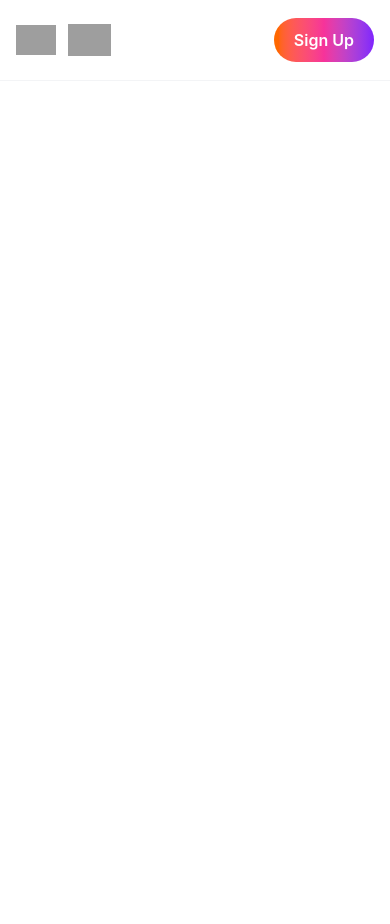
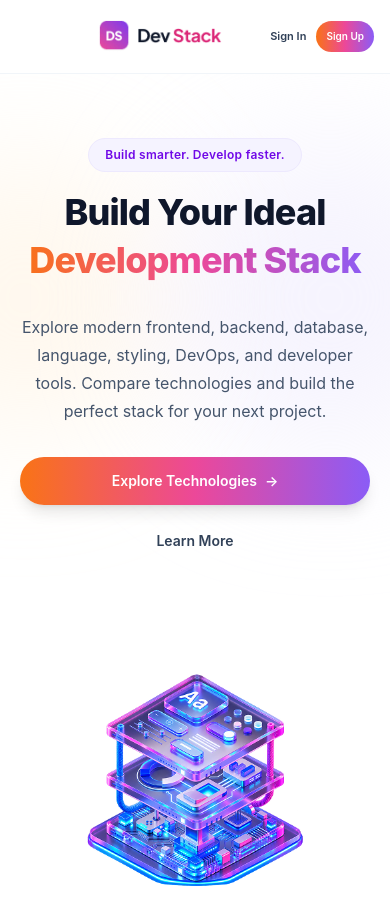
Before and after one commit to Istiak0614/dev-stack, a React (Vite) app: page / in a window 390 px wide. Shown: the top 924 px of the page. Before the commit the page ends 844 px from the top, so only its background shows below. Built offline with nearby package versions, Linux system fonts and the light colour scheme; grey boxes are pictures that could not be loaded.

Commit message:
Added Hero Section

```diff
--- a/package.json
+++ b/package.json
@@ -10,6 +10,7 @@
     "preview": "vite preview"
   },
   "dependencies": {
+    "@fortawesome/fontawesome-free": "^7.3.1",
     "@tailwindcss/vite": "^4.3.3",
     "react": "^19.2.8",
     "react-dom": "^19.2.8",
--- a/src/App.tsx
+++ b/src/App.tsx
@@ -1,3 +1,4 @@
+import Hero from "./components/Hero";
 import Navbar from "./components/Navbar";
 
 function App() {
@@ -5,6 +6,7 @@ function App() {
   return (
     <>
        <Navbar />
+       <Hero />
     </>
   )
 }
--- a/src/components/Hero.tsx
+++ b/src/components/Hero.tsx
@@ -0,0 +1,68 @@
+import bannerStack from "../assets/banner-stack.png";
+
+const Hero = () => {
+  return (
+    <section
+      id="home"
+      className="relative overflow-hidden bg-white"
+    >
+      {/* Background Decoration */}
+      <div className="pointer-events-none absolute left-[-120px] top-20 h-72 w-72 rounded-full bg-orange-100/40 blur-3xl" />
+
+      <div className="pointer-events-none absolute right-[-100px] top-16 h-80 w-80 rounded-full bg-violet-100/50 blur-3xl" />
+
+      <div className="relative mx-auto flex max-w-7xl flex-col items-center gap-10 px-5 py-16 sm:px-6 md:py-20 lg:min-h-[580px] lg:flex-row lg:justify-between lg:gap-14 lg:py-20">
+        {/* Left Content */}
+        <div className="w-full text-center lg:w-[55%] lg:text-left">
+          <div className="mb-5 inline-flex rounded-full border border-violet-100 bg-violet-50 px-4 py-2">
+            <span className="text-xs font-semibold tracking-wide text-violet-700 sm:text-sm">
+              Build smarter. Develop faster.
+            </span>
+          </div>
+
+          <h1 className="mx-auto max-w-3xl text-4xl font-extrabold leading-[1.12] tracking-tight text-slate-900 sm:text-5xl md:text-6xl lg:mx-0">
+            Build Your Ideal
+            <span className="text-brand-gradient mt-2 block pb-2">
+              Development Stack
+            </span>
+          </h1>
+
+          <p className="mx-auto mt-6 max-w-2xl text-base leading-7 text-slate-600 sm:text-lg sm:leading-8 lg:mx-0">
+            Explore modern frontend, backend, database, language,
+            styling, DevOps, and developer tools. Compare technologies
+            and build the perfect stack for your next project.
+          </p>
+
+          <div className="mt-8 flex flex-col justify-center gap-3 sm:flex-row lg:justify-start">
+            <a
+              href="#technologies"
+              className="brand-gradient inline-flex min-h-12 items-center justify-center rounded-full px-7 py-3 text-sm font-semibold text-white shadow-lg transition duration-300 hover:-translate-y-0.5 hover:shadow-xl sm:text-base"
+            >
+              Explore Technologies
+              <span className="ml-2" aria-hidden="true">
+                →
+              </span>
+            </a>
+
+            <a
+              href="#about"
+              className="brand-border inline-flex min-h-12 items-center justify-center rounded-full px-7 py-3 text-sm font-semibold text-slate-700 transition duration-300 hover:bg-slate-50 sm:text-base"
+            >
+              Learn More
+            </a>
+          </div>
+        </div>
+
+        <div className="flex w-full items-center justify-center lg:w-[45%] lg:justify-end">
+          <img
+            src={bannerStack}
+            alt="Development technology stack"
+            className="w-full max-w-[430px] object-contain sm:max-w-[500px] lg:max-w-[530px]"
+          />
+        </div>
+      </div>
+    </section>
+  );
+};
+
+export default Hero;
--- a/src/components/Navbar.tsx
+++ b/src/components/Navbar.tsx
@@ -1,98 +1,178 @@
+import { useState } from "react";
+import logoText from "../assets/logo-text.png";
+
 const Navbar = () => {
+  const [menuOpen, setMenuOpen] = useState<boolean>(false);
+
+  const closeMenu = () => {
+    setMenuOpen(false);
+  };
+
   return (
-    <nav className="sticky top-0 z-50 w-full bg-white border-b border-gray-100">
-      <div className="max-w-[1280px] mx-auto px-4 sm:px-6 lg:px-8">
-        <div className="h-20 flex items-center justify-between">
-
-          <div className="flex items-center gap-3">
-            <div className="w-10 h-10 flex items-center justify-center">
-              <img
-                src="./assets/banner-stack.png"
-                alt="Dev Stack Logo"
-                className="w-full h-full object-contain"
-              />
-            </div>
-
-            <div className="h-8 flex items-center">
-              {
-              <img
-                src="./assets/logo-text.png"
-                alt="Dev Stack"
-                className="h-full w-auto object-contain"
-              />
-              }
-            </div>
-
-          </div>
-          <div className="hidden md:flex items-center gap-8">
-
+    <header className="sticky top-0 z-50 w-full border-b border-slate-100 bg-white/95 backdrop-blur-md">
+      {/* Desktop Navbar */}
+      <div className="mx-auto hidden h-20 max-w-7xl items-center justify-between px-6 lg:flex">
+        {/* Logo */}
         <a
           href="#home"
-              className="text-gray-700 font-medium hover:text-violet-600 transition-colors"
+          className="flex shrink-0 items-center"
+          aria-label="Dev Stack Home"
+        >
+          <img
+            src={logoText}
+            alt="Dev Stack"
+            className="h-10 w-auto object-contain"
+          />
+        </a>
+
+        {/* Navigation */}
+        <nav className="flex items-center gap-8">
+          <a
+            href="#home"
+            className="text-sm font-medium text-slate-700 transition hover:text-violet-600"
           >
             Home
           </a>
 
           <a
             href="#technologies"
-              className="text-gray-700 font-medium hover:text-violet-600 transition-colors"
+            className="text-sm font-medium text-slate-700 transition hover:text-violet-600"
           >
             Technologies
           </a>
 
           <a
             href="#projects"
-              className="text-gray-700 font-medium hover:text-violet-600 transition-colors"
+            className="text-sm font-medium text-slate-700 transition hover:text-violet-600"
           >
             Projects
           </a>
 
           <a
             href="#about"
-              className="text-gray-700 font-medium hover:text-violet-600 transition-colors"
+            className="text-sm font-medium text-slate-700 transition hover:text-violet-600"
           >
             About
           </a>
 
           <a
             href="#contact"
-              className="text-gray-700 font-medium hover:text-violet-600 transition-colors"
+            className="text-sm font-medium text-slate-700 transition hover:text-violet-600"
           >
             Contact
           </a>
+        </nav>
 
-          </div>
+        {/* Auth Buttons */}
         <div className="flex items-center gap-3">
           <button
             type="button"
-              className="hidden sm:block px-4 py-2 font-medium text-gray-700 hover:text-violet-600 transition-colors cursor-pointer"
+            className="rounded-full px-5 py-2.5 text-sm font-semibold text-slate-700 transition hover:bg-slate-100"
           >
             Sign In
           </button>
 
           <button
             type="button"
-              className="
-                px-5 py-2.5
-                rounded-full
-                text-white
-                font-semibold
-                bg-gradient-to-r
-                from-orange-500
-                via-pink-500
-                to-violet-600
-                hover:opacity-90
-                transition
-                cursor-pointer
-              "
+            className="brand-gradient rounded-full px-6 py-2.5 text-sm font-semibold text-white shadow-md transition duration-300 hover:-translate-y-0.5 hover:shadow-lg"
           >
             Sign Up
           </button>
         </div>
+      </div>
 
+      <div className="grid h-[72px] grid-cols-[auto_1fr_auto] items-center gap-2 px-4 lg:hidden">
+        <button
+          type="button"
+          onClick={() => setMenuOpen((previous) => !previous)}
+          className="flex h-10 w-10 items-center justify-center rounded-lg text-xl text-slate-700 transition hover:bg-slate-100"
+          aria-label="Open navigation menu"
+          aria-expanded={menuOpen}
+>
+         <i className="fa-solid fa-bars"></i>
+        </button>
+
+        <a
+          href="#home"
+          className="flex justify-center"
+          onClick={closeMenu}
+          aria-label="Dev Stack Home"
+        >
+          <img
+            src={logoText}
+            alt="Dev Stack"
+            className="h-8 max-w-[125px] object-contain sm:h-9 sm:max-w-[150px]"
+          />
+        </a>
+
+        <div className="flex items-center gap-1 sm:gap-2">
+          <button
+            type="button"
+            className="whitespace-nowrap px-1.5 py-2 text-[11px] font-semibold text-slate-700 sm:px-2 sm:text-xs"
+          >
+            Sign In
+          </button>
+
+          <button
+            type="button"
+            className="brand-gradient whitespace-nowrap rounded-full px-2.5 py-2 text-[10px] font-semibold text-white sm:px-4 sm:text-xs"
+          >
+            Sign Up
+          </button>
         </div>
       </div>
+
+      <div
+        className={`overflow-hidden border-t border-slate-100 bg-white transition-all duration-300 lg:hidden ${
+          menuOpen
+            ? "max-h-[350px] opacity-100"
+            : "max-h-0 border-transparent opacity-0"
+        }`}
+      >
+        <nav className="mx-auto flex max-w-7xl flex-col px-4 py-4">
+          <a
+            href="#home"
+            onClick={closeMenu}
+            className="rounded-lg px-4 py-3 text-sm font-medium text-slate-700 transition hover:bg-slate-50 hover:text-violet-600"
+          >
+            Home
+          </a>
+
+          <a
+            href="#technologies"
+            onClick={closeMenu}
+            className="rounded-lg px-4 py-3 text-sm font-medium text-slate-700 transition hover:bg-slate-50 hover:text-violet-600"
+          >
+            Technologies
+          </a>
+
+          <a
+            href="#projects"
+            onClick={closeMenu}
+            className="rounded-lg px-4 py-3 text-sm font-medium text-slate-700 transition hover:bg-slate-50 hover:text-violet-600"
+          >
+            Projects
+          </a>
+
+          <a
+            href="#about"
+            onClick={closeMenu}
+            className="rounded-lg px-4 py-3 text-sm font-medium text-slate-700 transition hover:bg-slate-50 hover:text-violet-600"
+          >
+            About
+          </a>
+
+          <a
+            href="#contact"
+            onClick={closeMenu}
+            className="rounded-lg px-4 py-3 text-sm font-medium text-slate-700 transition hover:bg-slate-50 hover:text-violet-600"
+          >
+            Contact
+          </a>
         </nav>
+      </div>
+    </header>
   );
 };
+
 export default Navbar;
```
Also changed, not shown: 1 other file (tests, documents, lock files or other folders). Lines whose indentation alone changed are shown as unchanged.
